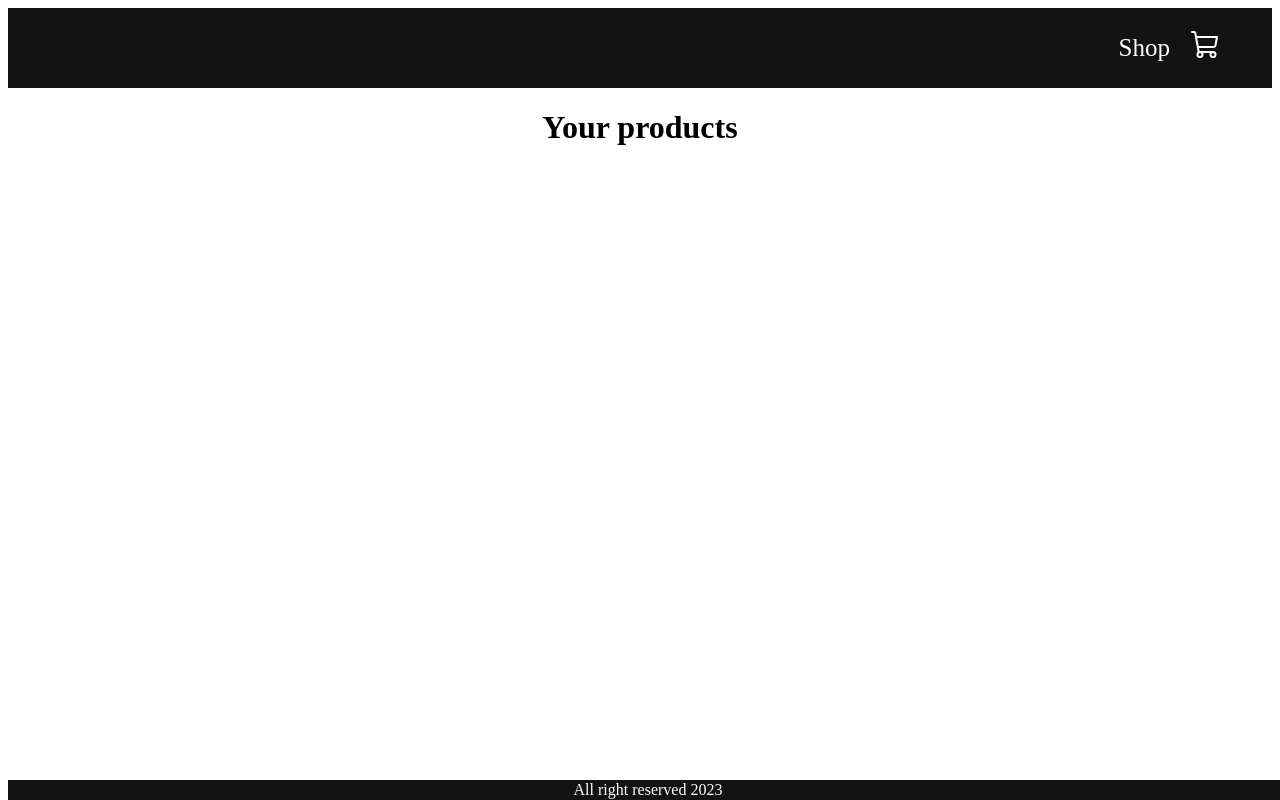
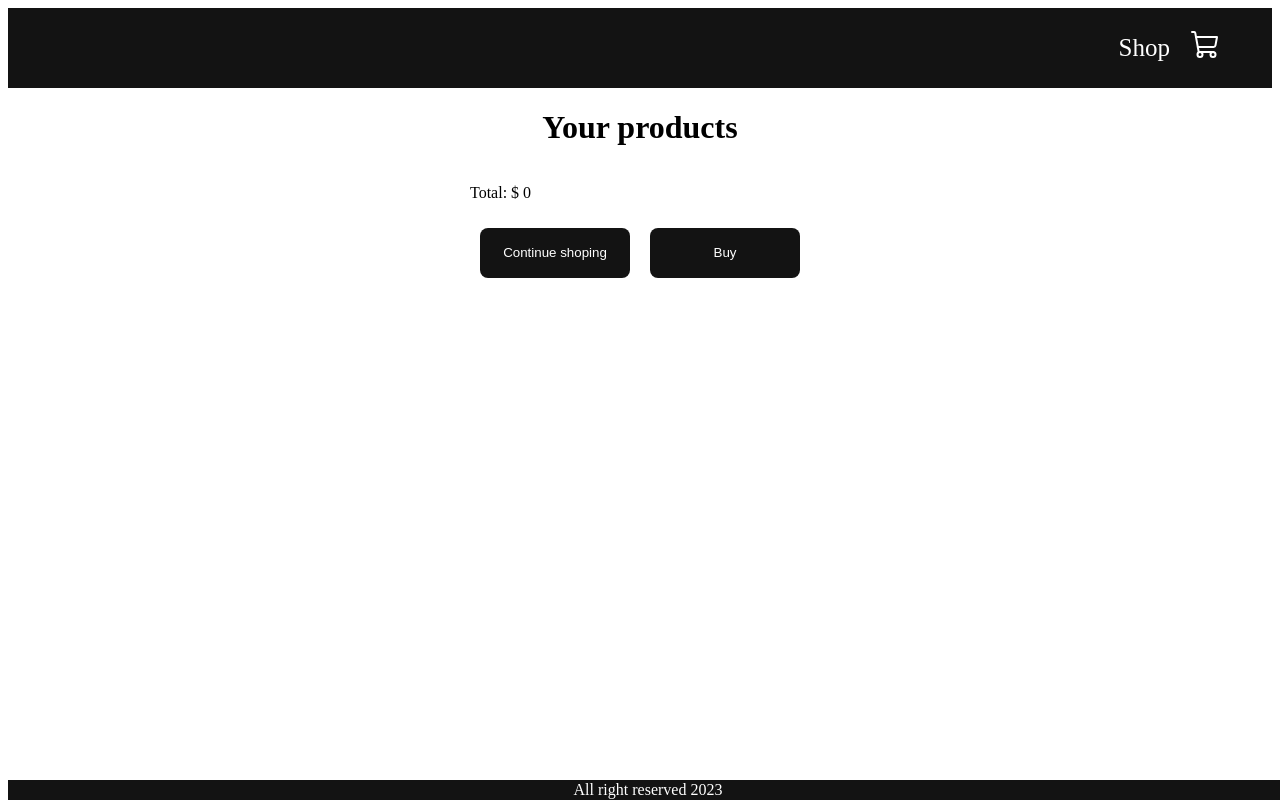
Before and after one commit to GirmantasSejunas/e-shop, a React (Create React App) app: page /cart in a window 1280 px wide. Built offline with nearby package versions, Linux system fonts and the light colour scheme.

Commit message:
added cart

```diff
--- a/src/context/Shop-context.jsx
+++ b/src/context/Shop-context.jsx
@@ -15,6 +15,18 @@ const getDefaultCart = () => {
 export const ShopContextProvider = (props) => {
   const [cartItems, setCartItems] = useState(getDefaultCart())
 
+
+  const getTotalAmount = () => {
+    let totalAmount = 0
+    for(const item in cartItems){
+      if(cartItems[item] > 0){
+        let itemInfo = PRODUCTS.find((product) => product.id === Number(item))
+        totalAmount += cartItems[item] * itemInfo.price
+      }
+    }
+    return totalAmount
+  }
+
   const addToCart = (itemId) => {
     setCartItems((prev) => ({...prev, [itemId]: prev[itemId] + 1}))
   }
@@ -23,7 +35,11 @@ export const ShopContextProvider = (props) => {
     setCartItems((prev) => ({...prev, [itemId]: prev[itemId] - 1}))
   }
 
-  const contexValue = {cartItems, addToCart, removeFromCart}
+  const updateCartItemValue = (newAmount, itemId) => {
+    setCartItems((prev) => ({...prev, [itemId]:newAmount}))
+  }
+
+  const contexValue = {cartItems, addToCart, removeFromCart, updateCartItemValue, getTotalAmount}
 
 
   return (
--- a/src/pages/cart/Cart-Item.jsx
+++ b/src/pages/cart/Cart-Item.jsx
@@ -1,7 +1,9 @@
-import React from 'react'
+import React, {useContext} from 'react'
+import { ShopContext } from '../../context/Shop-context'
 
 export const CartItem = (props) => {
     const { id, productName, price, productImage} = props.data
+    const {cartItems, addToCart, removeFromCart, updateCartItemValue} = useContext(ShopContext)
 
   return (
     <div className='cartItem'>
@@ -9,6 +11,12 @@ export const CartItem = (props) => {
         <div className='description'>
             <p><b>{productName}</b></p>
             <p>${price}</p>
+            <div className='countHandler'>
+                <button onClick={() => removeFromCart(id)}>-</button>
+                <input value={cartItems[id]} onChange={(e) => updateCartItemValue(Number(e.target.value), id)}/>
+                <button onClick={() => addToCart(id)}>+</button>
+
+            </div>
         </div>
 
     </div>
--- a/src/pages/cart/Cart.jsx
+++ b/src/pages/cart/Cart.jsx
@@ -1,14 +1,18 @@
+/* eslint-disable array-callback-return */
 import React, { useContext } from 'react'
 import { ShopContext } from '../../context/Shop-context'
 import { PRODUCTS } from '../../products'
 import { CartItem } from './Cart-Item'
+import { useNavigate } from 'react-router-dom'
 import './cart.css'
 
 
 
 export const Cart = () => {
 
-  const {cartItems} = useContext(ShopContext)
+  const {cartItems, getTotalAmount} = useContext(ShopContext)
+  const totalAmount = getTotalAmount()
+  const navigate = useNavigate()
   return (
     <div className='cart'>
       <div>
@@ -21,6 +25,12 @@ export const Cart = () => {
           }
         })}
         </div>
+        <div className='chechout'>
+          <p> Total: $ {totalAmount}</p>
+          <button onClick={() => navigate('/')}>Continue shoping</button>
+          <button>Buy</button>
+
+        </div>
 
     </div>
   )
--- a/src/pages/cart/cart.css
+++ b/src/pages/cart/cart.css
@@ -25,6 +25,10 @@
     text-align: center;
     font-weight: bolder;
 }
+
+.chechout{
+    margin-bottom: 50px;
+}
 .chechout button {
     width: 150px;
     height: 50px;
```
